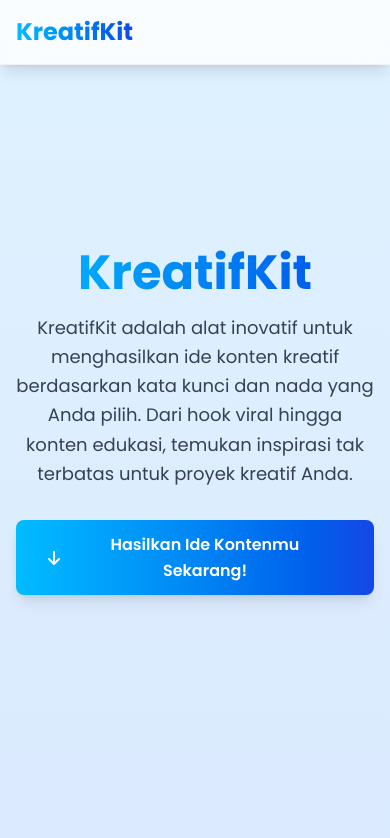
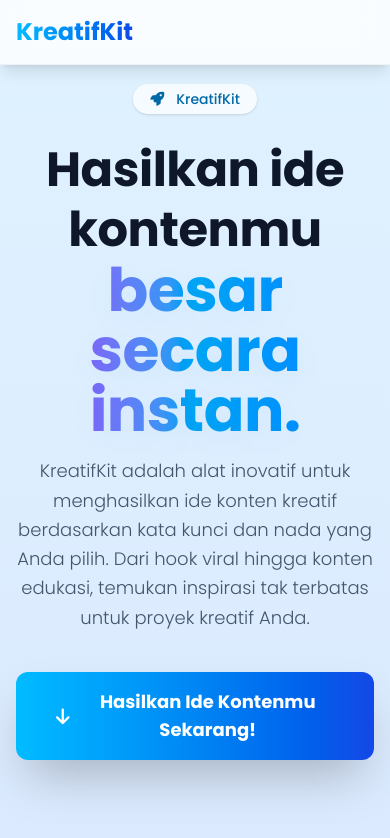
Before and after one commit to Jars44/KreatifKit, a website built with Vite: page index.html in a window 390 px wide. Shown: the top 838 px of the page. Built offline with nearby package versions, Linux system fonts and the light colour scheme.

Commit message:
Enhances hero section visual design and interactivity
Improves the landing page with a more engaging hero area,
adding spotlight and badge effects, a bold two-line headline,
and stronger call-to-action styling. Updates CSS with
responsive and glow effects to better highlight content
and improve first impressions for users.

```diff
--- a/index.html
+++ b/index.html
@@ -12,7 +12,7 @@
     <link rel="stylesheet" href="src/style.css" />
   </head>
   <body class="font-['Poppins'] text-black min-h-screen">
-    <header class="fixed top-0 left-0 right-0 z-50 bg-white/80 backdrop-blur-lg border-b border-gray-200/50 shadow-lg">
+    <header class="fixed top-0 left-0 right-0 z-999 bg-white/80 backdrop-blur-lg border-b border-gray-200/50 shadow-lg">
       <nav class="container mx-auto px-4 py-4 flex justify-between items-center">
         <div class="text-2xl font-bold bg-linear-to-r from-sky-400 to-blue-700 bg-clip-text text-transparent">
           KreatifKit
@@ -30,21 +30,38 @@
       id="home"
       class="description-section min-h-screen bg-linear-to-b from-sky-100 to-blue-100 relative flex items-center justify-center"
     >
-      <div class="container mx-auto px-4 text-center">
-        <h1 class="text-5xl font-bold bg-linear-to-r from-sky-400 to-blue-700 bg-clip-text text-transparent mb-4">
-          KreatifKit
+      <div class="container mx-auto px-4 text-center relative">
+        <span class="hero-spotlight pointer-events-none"></span>
+        <div class="fade-in-up max-w-4xl mx-auto">
+          <div class="flex justify-center">
+            <div
+              class="hero-badge inline-flex items-center gap-3 bg-white/70 border border-white/30 text-sky-700 px-4 py-1 rounded-full text-sm font-medium shadow-sm mb-6"
+            >
+              <i class="fas fa-rocket text-sm"></i>
+              <span>KreatifKit</span>
+            </div>
+          </div>
+          <h1 class="hero-headline text-5xl md:text-6xl lg:text-7xl font-extrabold leading-tight mb-4">
+            <span class="block text-slate-900">Hasilkan ide kontenmu</span>
+            <span
+              class="block bg-clip-text text-transparent bg-linear-to-r from-purple-600 via-sky-500 to-blue-500 text-6xl md:text-7xl lg:text-[82px]"
+              >besar secara instan.</span
+            >
           </h1>
-        <p class="text-lg text-gray-700 max-w-2xl mx-auto leading-relaxed mb-8">
+          <p class="text-lg md:text-xl text-slate-600 max-w-3xl mx-auto leading-relaxed mb-10 font-light">
             KreatifKit adalah alat inovatif untuk menghasilkan ide konten kreatif berdasarkan kata kunci dan nada yang
             Anda pilih. Dari hook viral hingga konten edukasi, temukan inspirasi tak terbatas untuk proyek kreatif Anda.
           </p>
+          <div class="fade-in-up" style="animation-delay: 0.4s">
             <button
               id="scroll-to-generator"
-          class="px-8 py-3 bg-linear-to-r from-sky-400 to-blue-700 text-white font-semibold rounded-lg shadow-lg hover:shadow-xl hover:scale-105 transition-all duration-300 flex items-center space-x-2 mx-auto ripple"
+              class="px-10 py-4 bg-linear-to-r from-sky-400 to-blue-700 text-white font-bold text-lg rounded-xl shadow-2xl hover:shadow-3xl hover:scale-105 transition-all duration-300 flex items-center space-x-3 mx-auto ripple glow-effect"
             >
               <i class="fas fa-arrow-down"></i>
               <span>Hasilkan Ide Kontenmu Sekarang!</span>
             </button>
+          </div>
+        </div>
       </div>
       <!-- Mockup Cards -->
       <div class="hidden lg:block floating" style="position: absolute; top: 25%; left: 8%; transform: rotate(-6deg)">
--- a/src/style.css
+++ b/src/style.css
@@ -167,9 +167,77 @@
     transition: width 0.6s, height 0.6s;
   }
 
-  .ripple:active::before {
-    width: 300px;
-    height: 300px;
+  .glow-effect {
+    box-shadow: 0 0 30px rgba(56, 189, 248, 0.3), 0 0 60px rgba(56, 189, 248, 0.2);
+  }
+
+  .glow-effect:hover {
+    box-shadow: 0 0 40px rgba(56, 189, 248, 0.4), 0 0 80px rgba(56, 189, 248, 0.3);
+  }
+
+  /* Hero-specific styles to match the prominent two-line hero design */
+  .hero-spotlight {
+    position: absolute;
+    left: -14%;
+    top: -18%;
+    width: 420px;
+    height: 420px;
+    background: radial-gradient(
+      closest-side at 20% 30%,
+      rgba(59, 130, 246, 0.22),
+      rgba(59, 130, 246, 0.08) 30%,
+      transparent 60%
+    );
+    filter: blur(80px);
+    z-index: -1;
+    opacity: 1;
+    transform: translate3d(0, 0, 0);
+  }
+
+  .hero-badge {
+    background: rgba(255, 255, 255, 0.7);
+    border: 1px solid rgba(255, 255, 255, 0.35);
+    color: rgb(30, 64, 175);
+    display: inline-flex;
+    align-items: center;
+    gap: 0.5rem;
+    padding: 0.35rem 0.9rem;
+    border-radius: 9999px;
+    font-weight: 600;
+    box-shadow: 0 6px 24px rgba(2, 6, 23, 0.06);
+  }
+
+  .hero-headline {
+    letter-spacing: -0.02em;
+    line-height: 0.95;
+    margin-top: 0.125rem;
+  }
+
+  .hero-headline .bg-clip-text {
+    font-weight: 900;
+    text-shadow: 0 8px 30px rgba(59, 130, 246, 0.06);
+  }
+
+  .hero-subtitle {
+    font-size: 1.125rem;
+    color: rgba(30, 41, 59, 0.75);
+  }
+
+  /* Adjust hero styling for smaller screens */
+  @media (max-width: 768px) {
+    .hero-spotlight {
+      left: -30%;
+      top: -25%;
+      width: 260px;
+      height: 260px;
+      filter: blur(60px);
+    }
+    .hero-headline {
+      letter-spacing: -0.01em;
+    }
+    .hero-headline span {
+      display: block;
+    }
   }
 
   .icon-rotate {
```
Lines whose indentation alone changed are shown as unchanged.
